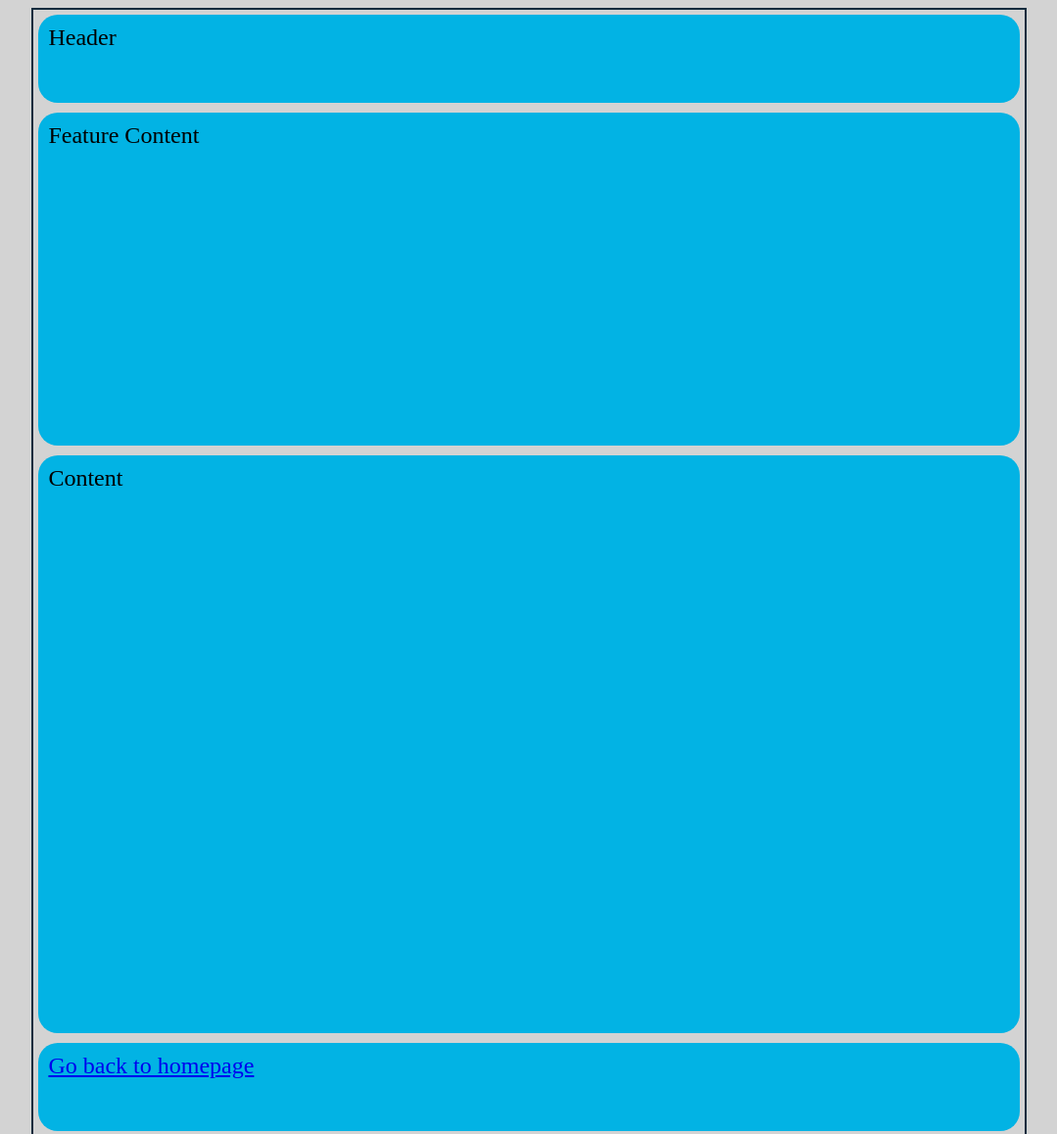
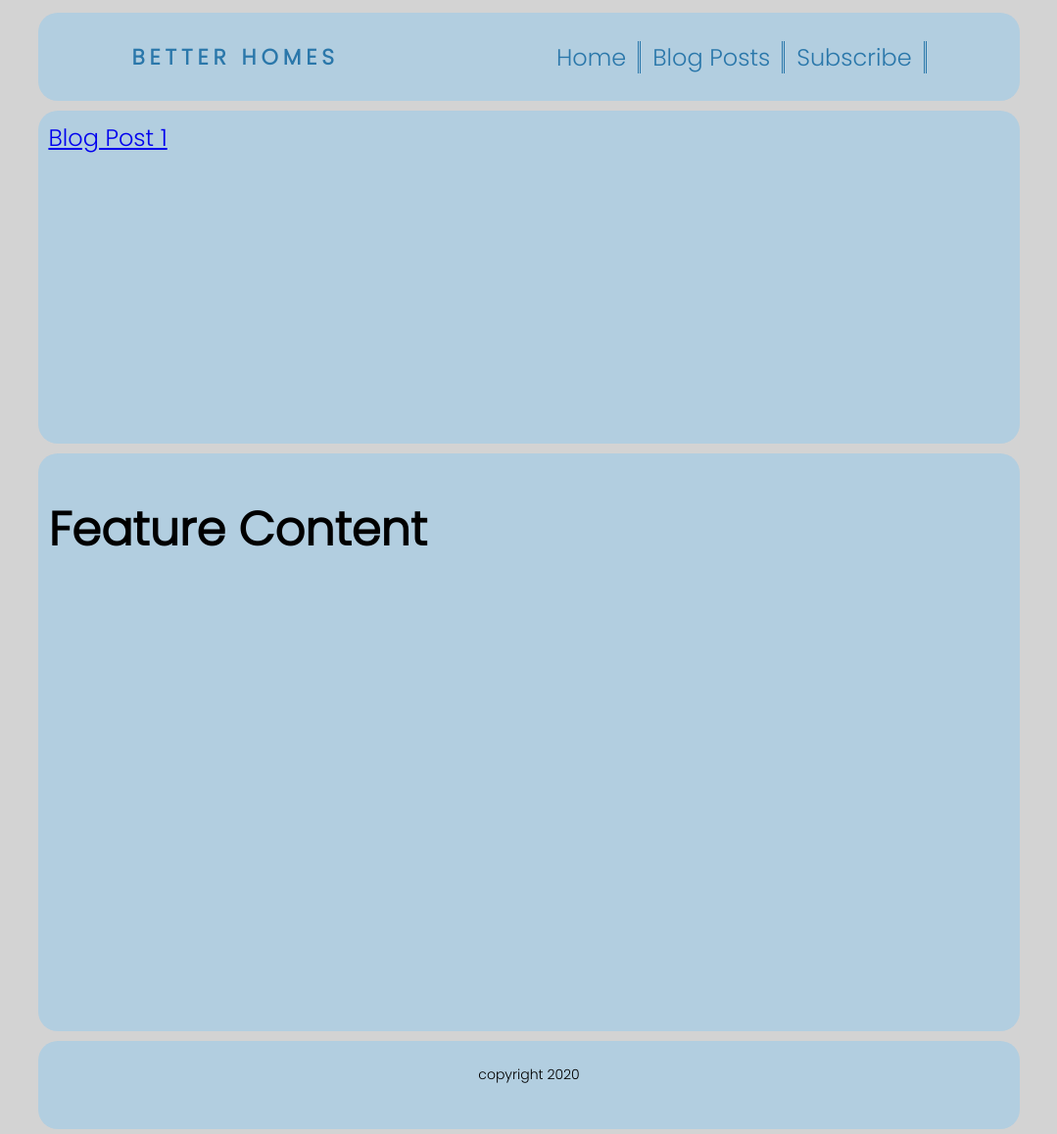
Before and after one commit to hi-i-am-jazzy/Blog-Site, a plain HTML site: page post.html in a window 1280 px wide. Shown: the top 1158 px of the page at 98% size, without its empty margins (100-1179 px from the left). Drawn offline with Linux system fonts and the light colour scheme.

Commit message:
Changes to Header and Footer

```diff
--- a/blog.css
+++ /dev/null
@@ -1,38 +0,0 @@
-body {
-    background-color: lightgray;
-    font-size: 24px;
-}
-
-.container {
-    display: grid;
-    width: 80%;
-    margin: auto;
-    grid-template-columns: 300px 300px 300px;
-    grid-template-rows: 100px 350px 600px 100px;
-    grid-template-areas: "hd hd hd hd hd hd hd hd" "feat feat feat feat feat feat feat feat" "main main main main main main main main" "ft ft ft ft ft ft ft ft";
-    border: 2px solid #0F2B3D;
-}
-
-.box {
-    border: 5px #017A9B;
-    background: #02B3E4;
-    margin: 5px;
-    border-radius: 20px;
-    padding: 10px;
-}
-
-.header {
-    grid-area: hd;
-}
-
-.footer {
-    grid-area: ft;
-}
-
-.feature {
-    grid-area: feat;
-}
-
-.content {
-    grid-area: main;
-}
--- /dev/null
+++ b/css/blog.css
@@ -0,0 +1,68 @@
+.container {
+    font-family: 'Poppins', sans-serif;
+    display: grid;
+    width: 80%;
+    margin: auto;
+    grid-template-columns: 300px 300px 300px;
+    grid-template-rows: 100px 350px 600px 100px;
+    grid-template-areas: "hd hd hd hd hd hd hd hd" "feat feat feat feat feat feat feat feat" "main main main main main main main main" "ft ft ft ft ft ft ft ft";
+}
+
+header {
+    display: flex;
+    justify-content: space-around;
+    align-items: center;
+    min-height: 8vh;
+    background-color: #017A9B;
+}
+
+.logo {
+    color: #2A77AA;
+    text-transform: uppercase;
+    letter-spacing: 5px;
+    font-size: 22px;
+}
+
+header nav ul {
+    display: flex;
+    list-style: none;
+    justify-content: space-around;
+}
+
+header nav ul li a {
+    padding: 0 12px;
+    text-decoration: none;
+    color: #2A77AA;
+    border-right: double;
+}
+
+body {
+    background-color: lightgray;
+    font-size: 24px;
+}
+
+.box {
+    border: 5px #017A9B;
+    background: #B2CEE0;
+    margin: 5px;
+    border-radius: 20px;
+    padding: 10px;
+}
+
+header {
+    grid-area: hd;
+}
+
+footer {
+    grid-area: ft;
+    font-size: 14px;
+    text-align: center;
+}
+
+aside {
+    grid-area: feat;
+}
+
+main {
+    grid-area: main;
+}
--- /dev/null
+++ b/css/style.css
@@ -0,0 +1,134 @@
+.container {
+    font-family: 'Poppins', sans-serif;
+    display: grid;
+    width: 80%;
+    margin: auto;
+    margin-top: 50px;
+    grid-template-columns: 100%;
+    grid-template-rows: 1fr 1fr 1fr;
+    grid-template-areas: "hd" "side" "main" "ft";
+}
+
+header {
+    display: flex;
+    align-items: center;
+    min-height: 8vh;
+    background-color: #017A9B;
+}
+
+.logo {
+    color: #2A77AA;
+    text-transform: uppercase;
+    letter-spacing: 5px;
+    font-size: 22px;
+}
+
+header nav {
+    flex: 1 0;
+}
+
+header nav ul {
+    display: flex;
+    list-style: none;
+    justify-content: flex-end;
+}
+
+header nav ul li a {
+    padding: 0 12px;
+    text-decoration: none;
+    color: #2A77AA;
+    5
+}
+
+button {
+    background-color: #2A77AA;
+    border: none;
+    border-radius: 8px;
+    font-size: 22px;
+    font-family: 'Poppins', sans-serif;
+}
+
+#subscribe {
+    color: #B2CEE0;
+}
+
+button a {
+    text-decoration: none;
+    color: #E5EFF5;
+}
+
+body {
+    background-color: lightgray;
+    font-size: 24px;
+}
+
+h2 {
+    font-style: italic;
+}
+
+p {
+    font-size: 12px;
+}
+
+#nestedGrid {
+    display: grid;
+    grid-template-columns: 1fr 1fr 1fr;
+    grid-template-rows: 1fr 1fr;
+}
+
+#nestedGrid div {
+    background-color: #E5EFF5;
+    padding: 15px;
+    margin: 5px;
+    border-radius: 20px;
+}
+
+.box {
+    border: 5px #017A9B;
+    background: #B2CEE0;
+    margin: 5px;
+    border-radius: 20px;
+    padding: 20px;
+}
+
+header {
+    grid-area: hd;
+}
+
+aside {
+    grid-area: side;
+}
+
+main {
+    grid-area: main;
+}
+
+footer {
+    display: flex;
+    grid-area: ft;
+    font-size: 22px;
+    align-items: center;
+}
+
+footer nav {
+    flex: 1 0;
+}
+
+.social ul {
+    list-style: none;
+    display: flex;
+    justify-content: flex-end;
+}
+
+.social ul li {
+    padding: 5px;
+}
+
+@media(min-width:900px) {
+    .container {
+        display: grid;
+        grid-template-columns: 300px 300px 300px;
+        grid-template-rows: 250px 600px;
+        grid-template-areas: "hd hd hd hd hd hd hd hd" "main main main main main main main side" "ft ft ft ft ft ft ft ft";
+    }
+}
--- a/post.html
+++ b/post.html
@@ -3,19 +3,37 @@
 
 <head>
     <meta charset="utf-8" />
-    <title>Better Homes Design</title>
+    <link rel="preconnect" href="https://fonts.gstatic.com">
+    <link href="https://fonts.googleapis.com/css2?family=Poppins:wght@300&display=swap" rel="stylesheet">
+    <title>Better Homes</title>
     <meta content="width=device-width, initial-scale=1, maximum-scale=1" name="viewport" />
-    <link rel="stylesheet" href="blog.css">
+    <link rel="stylesheet" href="css/blog.css">
 </head>
 
 <body>
     <div class="container">
-        <div class="header box">Header</div>
-        <div class="feature box">Feature Content</div>
-        <div class="content box">Content</div>
-        <div class="footer box">
-            <a href="PersonalBlogWebsite.html">Go back to homepage</a>
-        </div>
+        <header class="box">
+            <h4 class="logo">Better Homes</h4>
+            <nav>
+                <ul class="nav-links">
+                    <li><a href="index.html">Home</a></li>
+                    <li><a href="post.html">Blog Posts</a></li>
+                    <li><a href="#">Subscribe</a></li>
+                </ul>
+            </nav>
+        </header>
+
+        <aside class="box">
+            <a href="post.html">Blog Post 1</a>
+        </aside>
+
+        <main class="box">
+            <h1>Feature Content</h1>
+        </main>
+
+        <footer class="box">
+            <p>copyright 2020</p>
+        </footer>
     </div>
 </body>
 
--- a/style.css
+++ /dev/null
@@ -1,57 +0,0 @@
-body {
-    background-color: lightgray;
-    font-size: 24px;
-}
-
-.container {
-    display: grid;
-    width: 80%;
-    margin: auto;
-    margin-top: 50px;
-    grid-template-columns: 550px;
-    grid-template-rows: 850px 1fr 1fr;
-    grid-template-areas: "hd" "sd" "main" "ft";
-    border: 2px solid #0F2B3D;
-}
-
-#nestedGrid {
-    display: grid;
-    grid-template-columns: 50% 50%;
-    grid-template-rows: 50% 50%;
-    border: 2px red;
-    border-radius: 2px;
-}
-
-.box {
-    border: 5px #017A9B;
-    background: #02B3E4;
-    margin: 5px;
-    border-radius: 20px;
-    padding: 10px;
-}
-
-.header {
-    grid-area: hd;
-}
-
-.sidebar {
-    grid-area: sd;
-}
-
-.content {
-    grid-area: main;
-}
-
-.footer {
-    grid-area: ft;
-}
-
-@media(min-width:900px) {
-    .container {
-        display: grid;
-        grid-template-columns: 300px 300px 300px;
-        grid-template-rows: 160px 600px;
-        grid-template-areas: "hd hd hd hd hd hd hd hd" "sd sd main main main main main main" "ft ft ft ft ft ft ft ft";
-        border: 2px solid #014052;
-    }
-}
```
Also changed, not shown: PersonalBlogWebsite.html (deleted, +0 -30 lines), index.html (added, +73 -0 lines), images/mainphoto.jpg (added), 2 other files.
